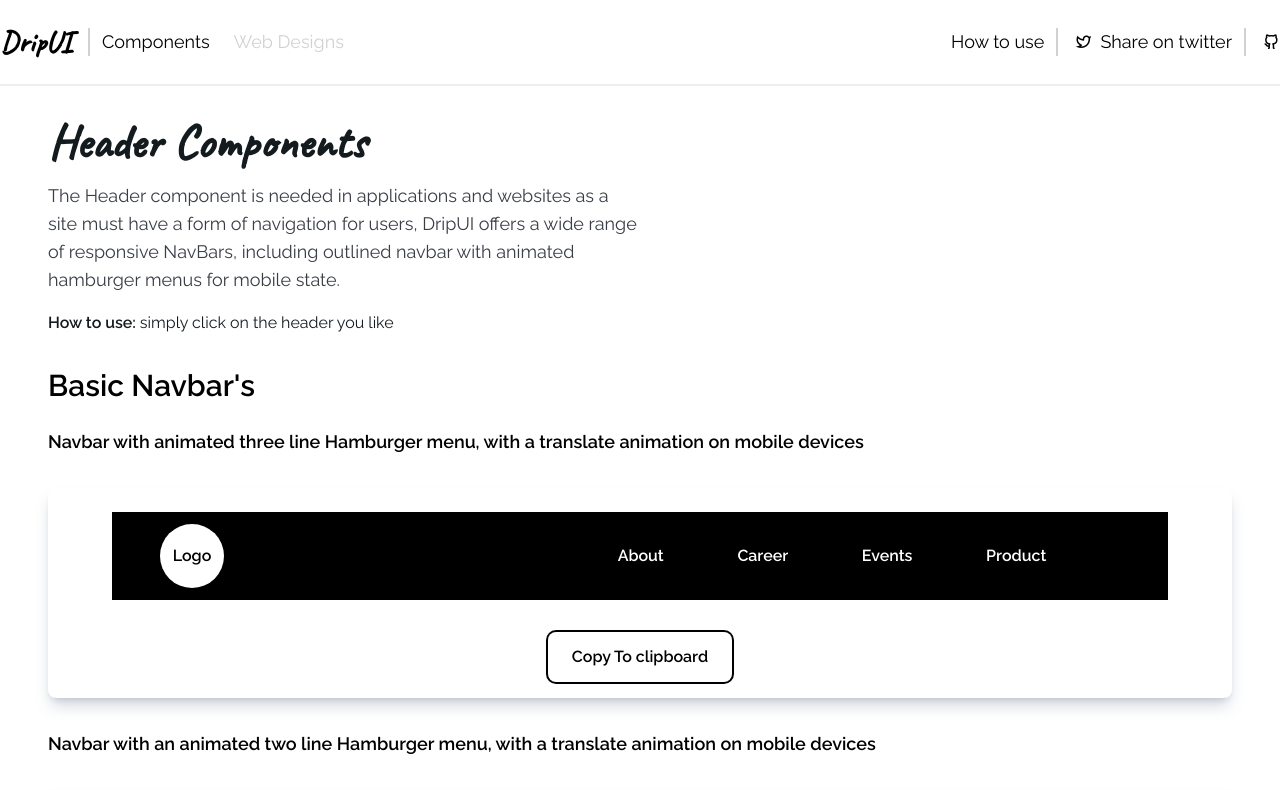
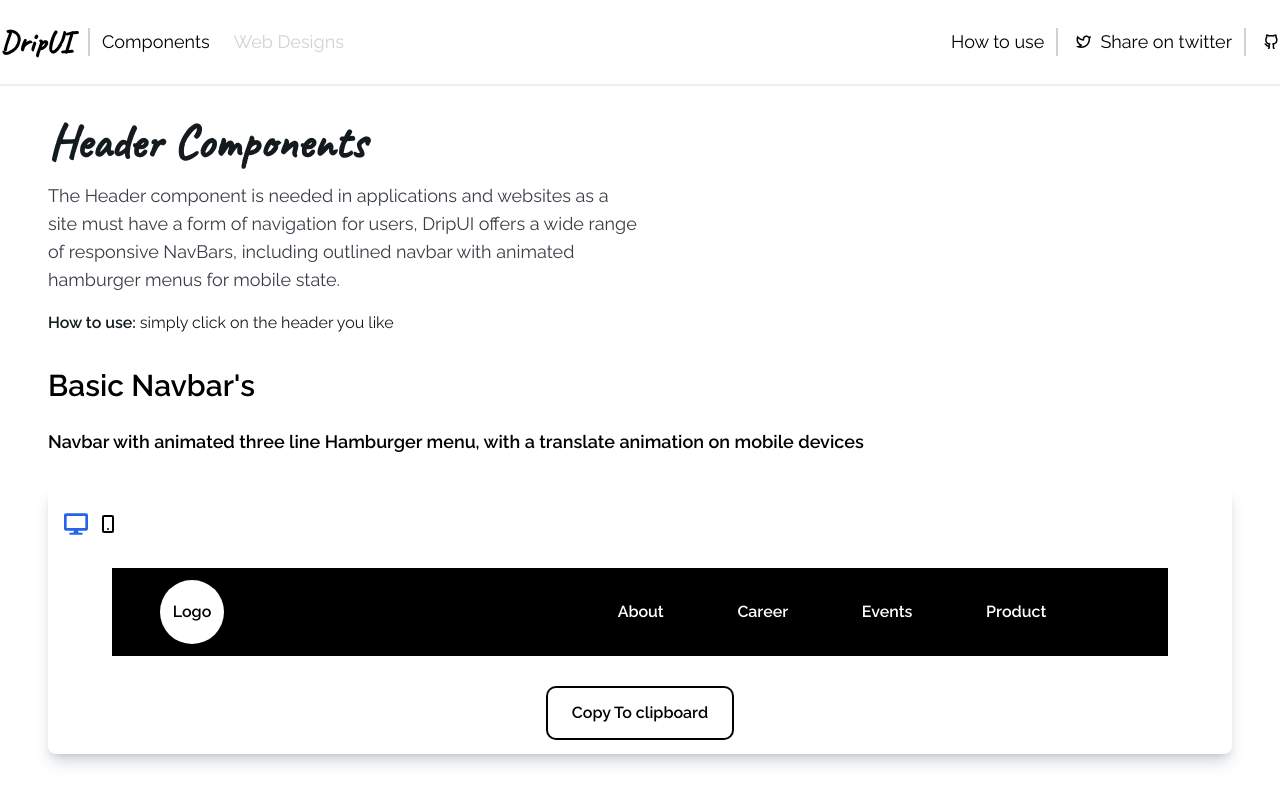
Before and after one commit to khazifire/DripUI, a Next.js app: page /docs/headers in a window 1280 px wide. Shown: the top 790 px of the page. Built offline with nearby package versions, Linux system fonts and the light colour scheme.

Commit message:
created navbar component

```diff
--- a/components/drip/navbar/Navbar.js
+++ b/components/drip/navbar/Navbar.js
@@ -1,27 +1,23 @@
 import Link from "next/link";
 import { useRef, useState } from "react";
+import copyToClipboard from "../../../utils/function/copyToClipBoard";
+import { Desktop } from "./icons";
+import Mobile from "./icons/Mobile";
 
 export default function Navbar({ navbar }) {
   const navEL = useRef(null);
   const [CopySuccess, setCopySuccess] = useState(false);
   const [btnId, setBtnId] = useState();
-  const copyToClipboard = async () => {
-    setCopySuccess(false);
-    try {
-      await navigator.clipboard.writeText(navEL.current.outerHTML);
-      setCopySuccess(true);
-    } catch (error) {
-      setCopySuccess(false);
-    }
-    setTimeout(() => {
-      setCopySuccess(false);
-      setBtnId();
-    }, 4000);
-  };
+  const [desktopPreview, setDesktopPreview] = useState(true);
   return (
     <div>
       <p className="text-lg font-bold">{navbar.type}</p>
       <div className="flex flex-col w-full mx-auto mt-8 gap-8 p-4 pt-6 rounded-lg shadow-lg shadow-slate-500/30 lg:mb-0 mb-72">
+        <div className="flex gap-2">
+
+          <Desktop className={`w-6 h-6 cursor-pointer ${desktopPreview ? `fill-blue-600` : `fill-black`} transition-colors duration-200 ease-in`} onClick={()=> setDesktopPreview(true) } />
+          <Mobile className={`w-6 h-6 cursor-pointer ${!desktopPreview ? `fill-blue-600` : `fill-black`} transition-colors duration-200 ease-in`} onClick={()=> setDesktopPreview(false) } />
+      </div>
         {navbar.category.map((nav) => (
           <nav ref={navEL} key={nav.id} className={nav.style}>
             <input
@@ -29,9 +25,7 @@
               id={`${nav.id}-checkbox`}
               className="hidden peer"
             />
-            <div className={nav.logoStyle}>
-              Logo
-            </div>
+            <div className={nav.logoStyle}>Logo</div>
             <ul className={nav.listContainerStyle}>
               {nav.children.map((child) => (
                 <li key={child.id}>
@@ -48,7 +42,7 @@
           </nav>
         ))}
         <button
-          onClick={copyToClipboard}
+          onClick={() => copyToClipboard(navEl)}
           className="rounded-lg ring-2 w-fit py-3 px-6 mx-auto ring-black hover:bg-black hover:text-white transition-colors duration-500 ease-in font-bold"
         >
           Copy To clipboard
@@ -58,7 +52,6 @@
             Copied! <i className="ri-chat-smile-2-line animate-bounce"></i>{" "}
           </span>
         )}
-
       </div>
     </div>
   );
```
Lines whose indentation alone changed are shown as unchanged.
